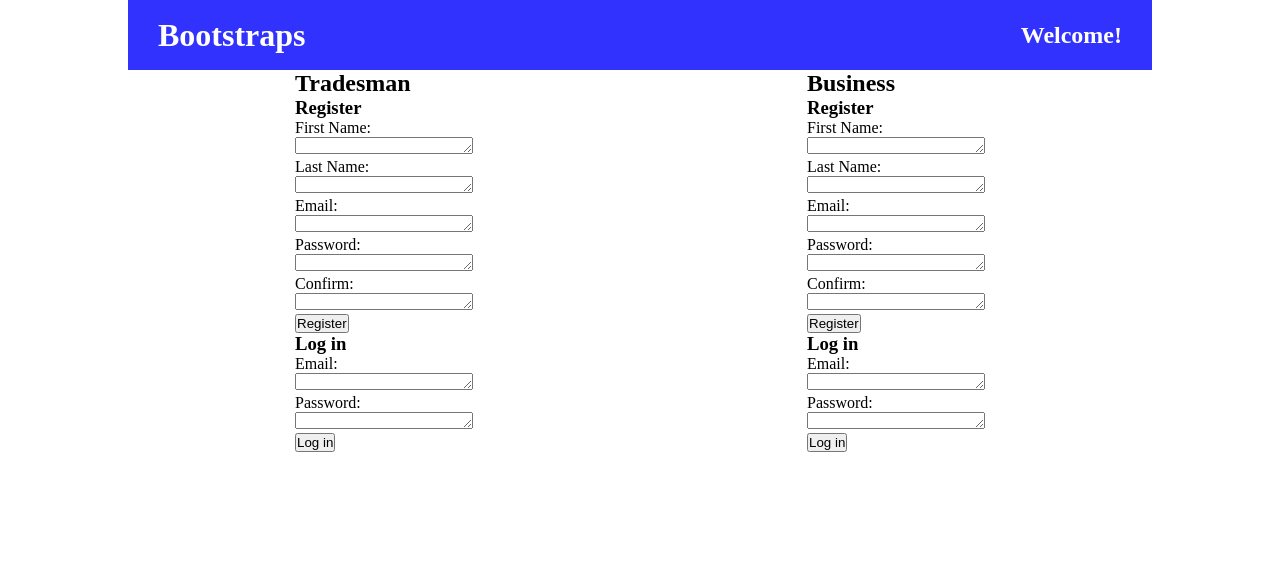
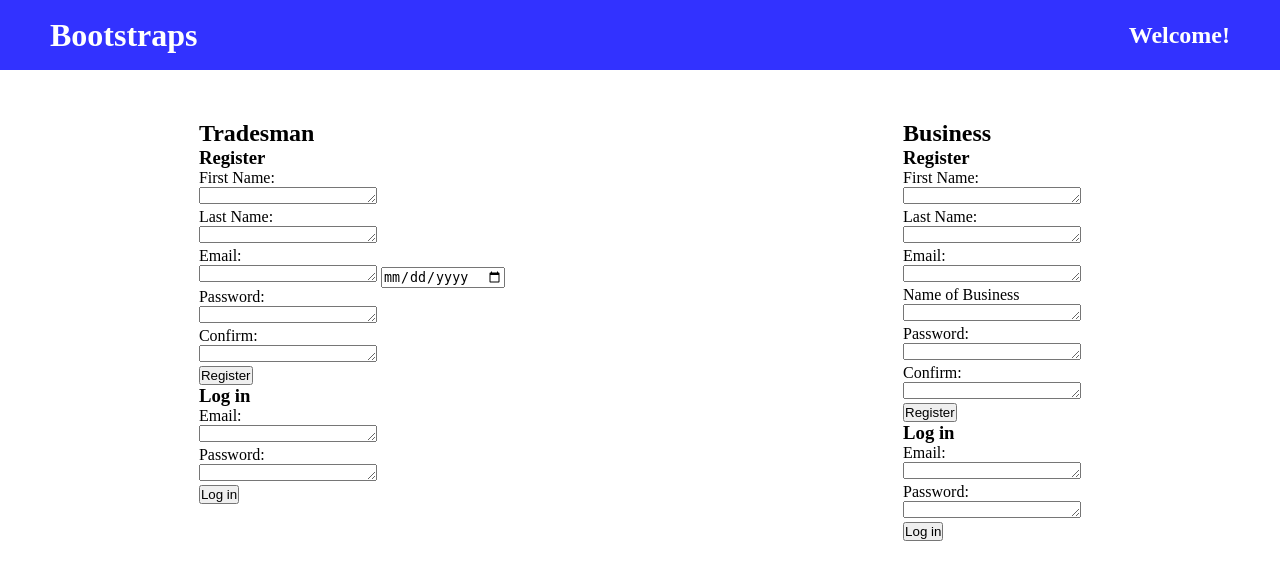
Before and after one commit to joscue/backup_s_project, a Flask app: page / in a window 1280 px wide. Shown: the top 580 px of the page. Run offline with Flask 3, Linux system fonts and the light colour scheme.

Commit message:
need to finish profile for users.py porbably splitting the index into seperate pages

```diff
--- a/flask_app/controllers/users.py
+++ b/flask_app/controllers/users.py
@@ -8,6 +8,45 @@ bcrypt = Bcrypt(app)
 def to_main():
     return render_template('index.html')
 
-@app.route ('/dashboard')
+@app.route('/dashboard')
 def dash():
     return render_template('dashboard.html')
+
+@app.route('/user/register',methods=["POST"])
+def ureg():
+    if not User.validate_register(request.form):
+        return redirect('/')
+    data ={
+        "first_name": request.form['fname'],
+        "last_name": request.form['lname'],
+        "email": request.form['eml'],
+        "birthday": request.form['bday'],
+        "skills": request.form['skl'],
+        "resume": request.form['rsm'],
+        "address": request.form['adrs'],
+        "city": request.form['city'],
+        "state": request.form['st'],
+        "password": request.form['pswd']
+    }
+    user = User.save(data)
+    session['user_id'] = user
+
+    return redirect('user/id/profile')
+
+app.route('/user/id/profile')
+def prof():
+
+    return render_template( 'profile.html', user = User.get_user({"id":session['user_id']}) )
+
+app.route('/create/profile')
+def create_prof():
+#   need validation
+    data = {
+        "first_name": request.form['fname'],
+        "last_name": request.form['lname'],
+        "business_name": request.form['bname'],
+        "address": request.form['adrs'],
+        "city": request.form['city'],
+        "state": request.form['state'],
+        "email": request.form['eml'],
+    }
--- a/flask_app/static/css/index.css
+++ b/flask_app/static/css/index.css
@@ -4,7 +4,7 @@
 }
 
 .main {
-    width: 80%;
+    width: 100%;
     margin: 0 auto;
 
 }
@@ -16,14 +16,15 @@
     display: flex;
     justify-content: space-between;
     align-items: center;
+    margin-bottom: 50px;
 }
 .lhead {
     color: rgb(255, 255, 255);
-    padding: 0px 30px;
+    padding: 0px 50px;
 }
 .rhead {
     color: rgb(255, 255, 255);
-    padding: 0px 30px;
+    padding: 0px 50px;
 }
 .bmain {
     width: 100%;
--- a/flask_app/templates/dashboard.html
+++ b/flask_app/templates/dashboard.html
@@ -7,6 +7,9 @@
     <title>Bootstraps</title>
 </head>
 <body>
-
+    <div class="head">
+        <h1 class="lhead">Bootstraps</h1>
+        <h2 class="rhead">Welcome!<!--user.first_name--></h2>
+    </div>
 </body>
 </html>
--- a/flask_app/templates/index.html
+++ b/flask_app/templates/index.html
@@ -13,20 +13,21 @@
         <h2 class="rhead">Welcome!</h2>
     </div>
     <div class="bmain">
-        <div class="u_i">
-            <h2>Tradesman</h2>
-            <div class="mreg">
+        <div class="reg_log">
+            <div class="reg">
+                <h2 class="treg">Tradesman</h2>
                 <h3>Register</h3>
                 {% for message in get_flashed_messages(category_filter=['register']) %}
                     <p>{{message}}</p>
                 {% endfor %}
-                <form action="/register" method="POST">
+                <form action="user/register" method="POST">
                     <p>First Name:</p>
                     <textarea name="fname" id="" cols="20" rows="1"></textarea>
                     <p>Last Name:</p>
                     <textarea name="lname" id="" cols="20" rows="1"></textarea>
                     <p>Email:</p>
                     <textarea name="eml" id="" cols="20" rows="1"></textarea>
+                    <input type="date" name="bday" id="">
                     <p>Password:</p>
                     <textarea name="pswd" id="" cols="20" rows="1"></textarea>
                     <p>Confirm:</p>
@@ -36,12 +37,12 @@
                     </div>
                 </form>
             </div>
-            <div class="mlog">
+            <div class="log">
                 {% for message in get_flashed_messages(category_filter=['login']) %}
                     <p>{{message}}</p>
                 {% endfor %}
                 <h3>Log in</h3>
-                <form action="/login" method="POST">
+                <form action="user/login" method="POST">
                     <p>Email:</p>
                     <textarea name="eml" id="" cols="20" rows="1"></textarea>
                     <p>Password:</p>
@@ -52,20 +53,22 @@
                 </form>
             </div>
         </div>
-        <div class="b_i">
-            <h2>Business</h2>
-            <div class="mreg">
+        <div class="reg_log">
+            <h2 class="treg">Business</h2>
+            <div class="reg">
                 <h3>Register</h3>
                 {% for message in get_flashed_messages(category_filter=['register']) %}
                     <p>{{message}}</p>
                 {% endfor %}
-                <form action="/register" method="POST">
+                <form action="business/register" method="POST">
                     <p>First Name:</p>
                     <textarea name="fname" id="" cols="20" rows="1"></textarea>
                     <p>Last Name:</p>
                     <textarea name="lname" id="" cols="20" rows="1"></textarea>
                     <p>Email:</p>
                     <textarea name="eml" id="" cols="20" rows="1"></textarea>
+                    <p>Name of Business</p>
+                    <textarea name="bname" id="" cols="20" rows="1"></textarea>
                     <p>Password:</p>
                     <textarea name="pswd" id="" cols="20" rows="1"></textarea>
                     <p>Confirm:</p>
@@ -75,12 +78,12 @@
                     </div>
                 </form>
             </div>
-            <div class="mlog">
+            <div class="log">
                 {% for message in get_flashed_messages(category_filter=['login']) %}
                     <p>{{message}}</p>
                 {% endfor %}
                 <h3>Log in</h3>
-                <form action="/login" method="POST">
+                <form action="business/login" method="POST">
                     <p>Email:</p>
                     <textarea name="eml" id="" cols="20" rows="1"></textarea>
                     <p>Password:</p>
@@ -92,6 +95,5 @@
             </div>
         </div>
     </div>
-
 </body>
 </html>
```
Also changed, not shown: flask_app/controllers/businesses.py (added, +9 -0 lines), flask_app/models/user.py (+7 -1 lines).
